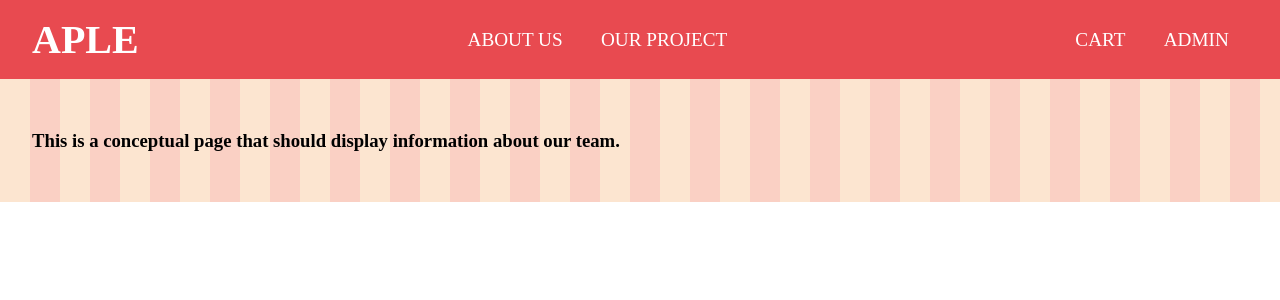
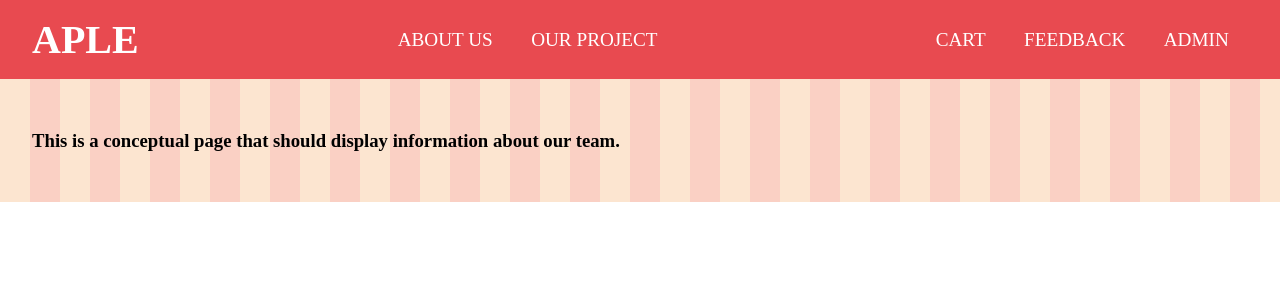
Before and after one commit to HalloPeeps/Group-Thing-Thing, a Django app: page /about-us in a window 1280 px wide. Shown: the top 300 px of the page. Run offline with Django 5.2, Linux system fonts and the light colour scheme.

Commit message:
Update navbar.html
Added links for feedback form & admin panel.

```diff
--- a/product_showcase/products/templates/products/includes/navbar.html
+++ b/product_showcase/products/templates/products/includes/navbar.html
@@ -13,8 +13,9 @@
         <a href="{% url "our-project" %}">OUR PROJECT</a>
     </div>
 
-    <div class="nav-links-container"> <!-- (CART and ADMIN do not go to the proper link because there is currently no view for it). -->
-        <a href="{% url "about-us" %}">CART</a>
-        <a href="{% url "our-project" %}">ADMIN</a>
+    <div class="nav-links-container">
+        <a href="{% url "view-cart" %}">CART</a>
+        <a href="{% url "feedback-form" %}">FEEDBACK</a>
+        <a href="/admin/">ADMIN</a>
     </div>
 </div>
```
